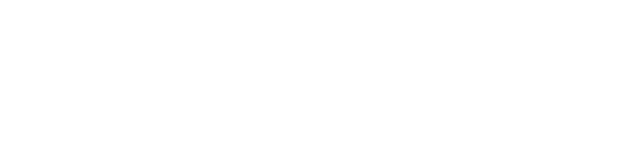
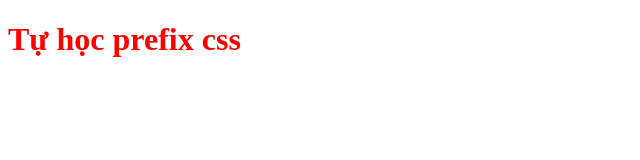
Before and after one commit to htloc0610/HTML_CSS_GaLaiLapTrinh, a plain HTML site: page Bai26_Prefix/index.html in a window 1280 px wide. Shown: the whole page, without its empty margins (0-640 px from the left). Drawn offline with Linux system fonts and the light colour scheme.

Commit message:
23/08 11:51

```diff
--- a/Bai26_Prefix/index.html
+++ b/Bai26_Prefix/index.html
@@ -3,7 +3,13 @@
   <head>
     <meta charset="UTF-8" />
     <meta name="viewport" content="width=device-width, initial-scale=1.0" />
+    <link rel="stylesheet" href="style.css" />
     <title>Bai26_Prefix</title>
   </head>
-  <body></body>
+  <body>
+    <!-- CSS có rất nhiều thuộzc tính và không phải thuộc tính nào cũng hỗ trợ tất cả trình duyệt
+    -> Khi gặp các thuộc tính không hỗ trợ all trình duyệt, cần thêm tiền tố prefix để được hỗ trợ
+    -->
+    <h1>Tự học prefix css</h1>
+  </body>
 </html>
--- /dev/null
+++ b/Bai26_Prefix/style.css
@@ -0,0 +1,7 @@
+h1 {
+  color: red;
+  -webkit-user-select: none;
+  -moz-user-select: none;
+  -ms-user-select: none;
+  user-select: none;
+}
```
Also changed, not shown: Bai27_CSS_Selector/index.html (added, +11 -0 lines).
